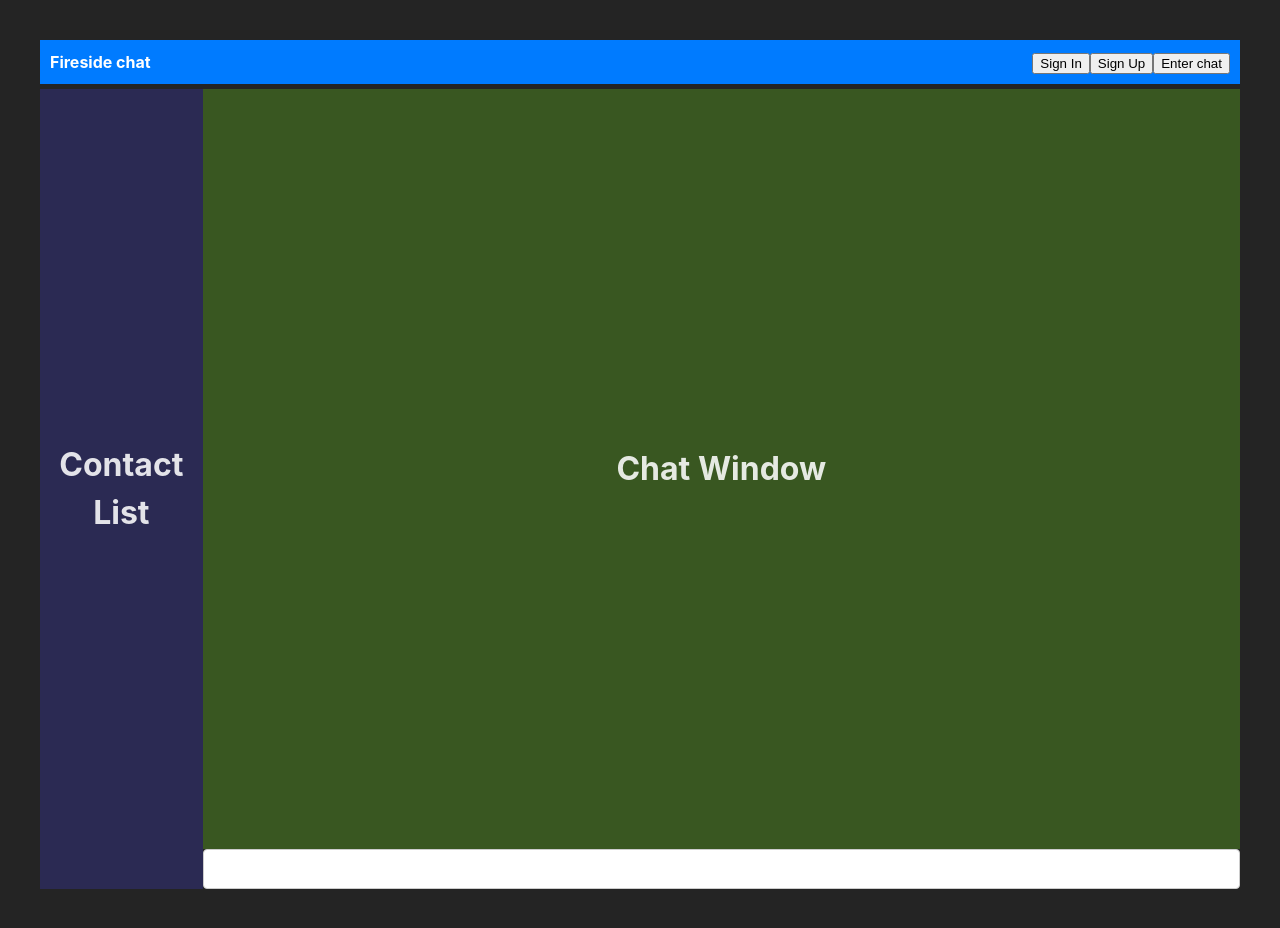
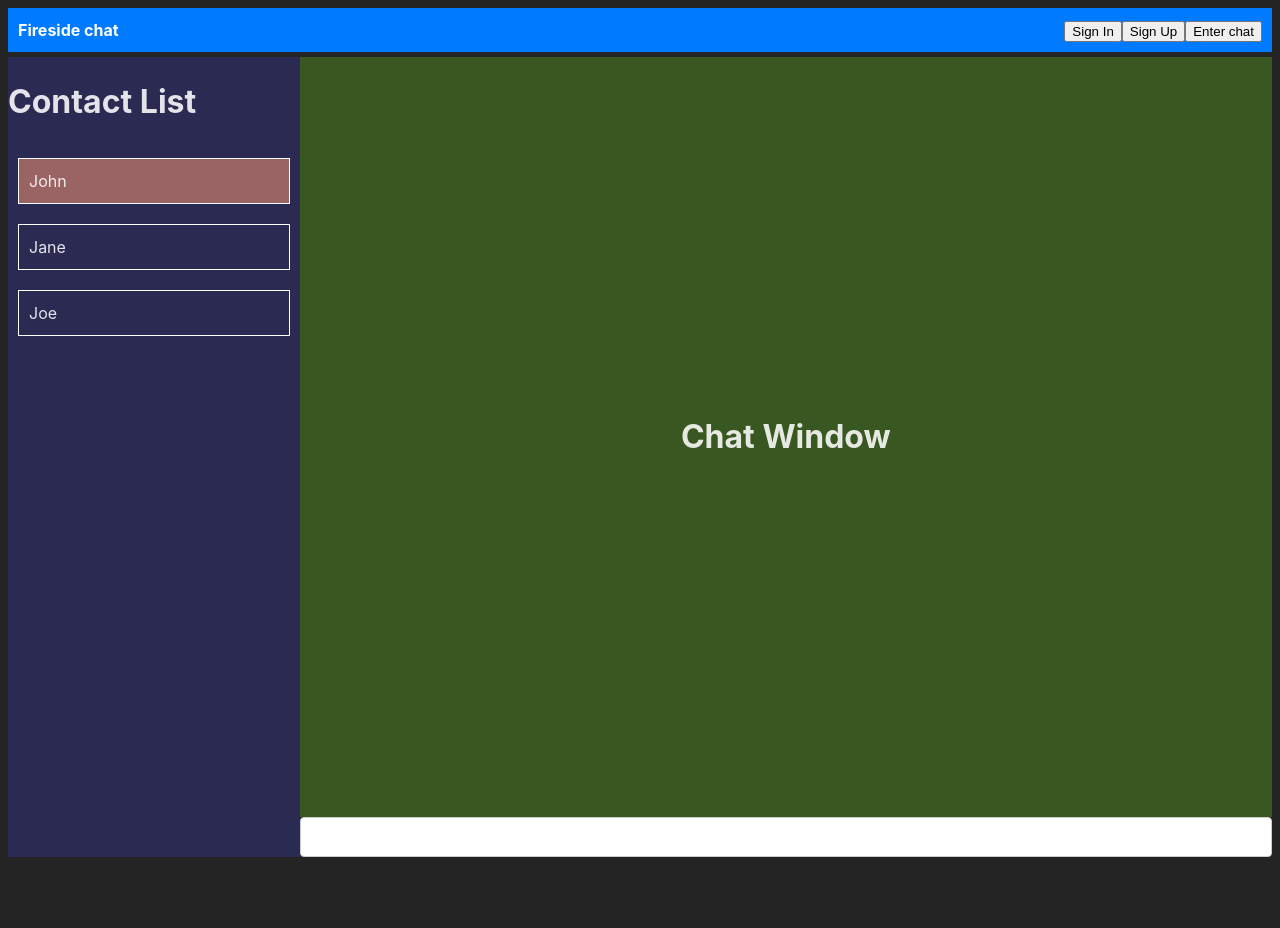
Before and after one commit to AgrisMag/fireside-chat, a React (Vite) app: page /chat in a window 1280 px wide. After the commit the page ends 865 px from the top, so only its background shows below. Built offline with nearby package versions, Linux system fonts and the light colour scheme.

Commit message:
added contact list

```diff
--- a/src/App.css
+++ b/src/App.css
@@ -1,5 +1,3 @@
 #root {
   margin: 0 auto;
-  padding: 2rem;
-  text-align: center;
 }
--- a/src/pages/chat/ContactList.tsx
+++ b/src/pages/chat/ContactList.tsx
@@ -1,16 +1,45 @@
 import styled from "@emotion/styled";
+import { useState } from "react";
+
+const contactList: string[] = ["John", "Jane", "Joe"];
 
 export const ContactList = () => {
+  const [selectedContact, setSelectedContact] = useState<number>(0);
+  const handleContactSelect = (id: number) => {
+    setSelectedContact(id);
+  };
+
   return (
     <ContactListWrapper>
       <h1>Contact List</h1>
+      {contactList.map((contact, id: number) => (
+        <Contact
+          key={id}
+          onClick={() => handleContactSelect(id)}
+          selectedContact={selectedContact === id}
+        >
+          {contact}
+        </Contact>
+      ))}
     </ContactListWrapper>
   );
 };
 
+type ContactProps = {
+  selectedContact: boolean;
+};
+
 const ContactListWrapper = styled("div")({
   display: "flex",
-  justifyContent: "center",
-  alignItems: "center",
+  flexDirection: "column",
   backgroundColor: "#2b2a53",
+  width: "30%",
 });
+
+const Contact = styled("div")(({ selectedContact }: ContactProps) => ({
+  display: "flex",
+  margin: "10px",
+  border: "1px solid #fff",
+  padding: "10px",
+  backgroundColor: selectedContact ? "#9b6464" : "#2b2a53",
+}));
```
